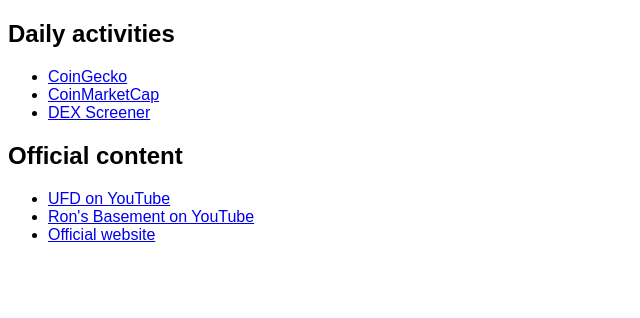
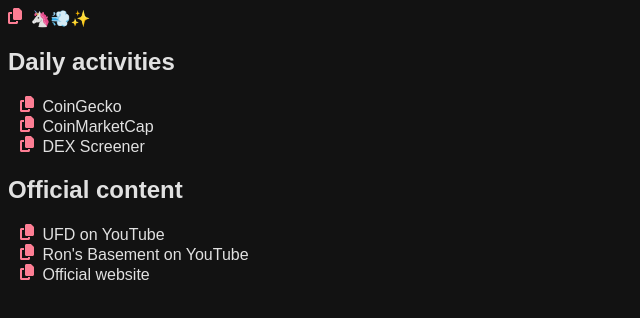
Before and after one commit to ufd-dev/raid-extension, a website built with Vite: page src/sidepanel.html in a window 1280 px wide. Shown: the whole page, without its empty margins (0-640 px from the left). Built offline with nearby package versions, Linux system fonts and the light colour scheme.

Commit message:
add copy behavior and styling

```diff
--- a/manifest.config.ts
+++ b/manifest.config.ts
@@ -23,7 +23,7 @@
     icons: {
       "128": "public/icon128.png",
     },
-    permissions: ["sidePanel"],
+    permissions: ["clipboardWrite", "sidePanel"],
     background: {
       service_worker: "src/background.ts",
     },
--- a/src/sidepanel.html
+++ b/src/sidepanel.html
@@ -3,43 +3,21 @@
   <head>
     <title>UFD Raiding</title>
     <link rel="stylesheet" href="styles.css">
+    <script type="module" src="sidepanel.ts"></script>
   </head>
   <body>
+    <div>
+      <a
+        class="copy-anchor"
+        href="#"
+        data-href="&#x1F984;&#x1F4A8;&#x2728;"
+      ><img class="copy-icon" src="img/copy.svg" />
+      </a>
+      &#x1F984;&#x1F4A8;&#x2728;
+    </div>
     <h2>Daily activities</h1>
-    <ul>
-        <li>
-            <a href="https://www.coingecko.com/en/coins/unicorn-fart-dust" target="_blank">
-                CoinGecko
-            </a>
-        </li>
-        <li>
-            <a href="https://coinmarketcap.com/currencies/unicorn-fart-dust/" target="_blank">
-                CoinMarketCap
-            </a>
-        </li>
-        <li>
-            <a href="https://dexscreener.com/solana/eL5fUxj2J4CiQsmW85k5FG9DvuQjjUoBHoQBi2Kpump" target="_blank">
-                DEX Screener
-            </a>
-        </li>
-    </ul>
+    <ul id="activity-link-list"></ul>
     <h2>Official content</h1>
-    <ul>
-      <li>
-        <a href="https://www.youtube.com/@unicornfartdustUFD" target="_blank">
-          UFD on YouTube
-        </a>
-      </li>
-      <li>
-        <a href="https://www.youtube.com/@ronsbasement" target="_blank">
-          Ron's Basement on YouTube
-        </a>
-      </li>
-      <li>
-        <a href="https://unicornfartdust.com/" target="_blank">
-          Official website
-        </a>
-      </li>
-    </ul>
+    <ul id="content-link-list"></ul>
   </body>
 </html>
--- /dev/null
+++ b/src/sidepanel.ts
@@ -0,0 +1,58 @@
+import { writeClipboardText } from "./utils/clipboard";
+
+type Link = { href: string; text: string };
+
+const createLinkLi = (link: Link) => /* html */ `
+  <li>
+    <a
+      class="copy-anchor"
+      href="#"
+      data-href="${link.href}"
+    >
+      <img class="copy-icon" src="img/copy.svg" />
+    </a>
+    <a href="${link.href}" target="_blank">${link.text}</a>
+  </li>
+`;
+
+const activities = [
+  {
+    text: "CoinGecko",
+    href: "https://www.coingecko.com/en/coins/unicorn-fart-dust",
+  },
+  {
+    text: "CoinMarketCap",
+    href: "https://coinmarketcap.com/currencies/unicorn-fart-dust/",
+  },
+  {
+    text: "DEX Screener",
+    href: "https://dexscreener.com/solana/eL5fUxj2J4CiQsmW85k5FG9DvuQjjUoBHoQBi2Kpump",
+  },
+] satisfies Link[];
+
+const links = [
+  {
+    text: "UFD on YouTube",
+    href: "https://www.youtube.com/@unicornfartdustUFD",
+  },
+  {
+    text: "Ron's Basement on YouTube",
+    href: "https://www.youtube.com/@ronsbasement",
+  },
+  { text: "Official website", href: "https://unicornfartdust.com/" },
+] satisfies Link[];
+
+document.addEventListener("DOMContentLoaded", function () {
+  document.getElementById("activity-link-list")!.innerHTML = activities
+    .map(createLinkLi)
+    .join("");
+  document.getElementById("content-link-list")!.innerHTML = links
+    .map(createLinkLi)
+    .join("");
+
+  document.querySelectorAll(".copy-anchor").forEach((el) => {
+    el.addEventListener("click", () => {
+      writeClipboardText((el as HTMLElement).dataset.href ?? "");
+    });
+  });
+});
--- a/src/styles.css
+++ b/src/styles.css
@@ -1,4 +1,35 @@
 body {
+  background-color: #121212; /* 1e for paper */
+  color: #e1e1e1; /* 7e for heading */
   font-family: sans-serif;
   font-size: 16px;
 }
+
+a {
+  color: #e1e1e1;
+  text-decoration: none;
+}
+a:hover {
+  text-decoration: underline;
+}
+
+ul {
+  list-style-type: none;
+  padding-left: 12px;
+}
+
+.copy-anchor {
+  filter: invert(0.5) sepia(1) hue-rotate(300deg) saturate(2.5);
+  margin-right: 4px;
+}
+.copy-anchor:hover {
+  text-decoration: none;
+  filter: invert(0.7) sepia(1) hue-rotate(300deg) saturate(2.5);
+}
+.copy-anchor:active {
+  filter: invert(0.9) sepia(1) hue-rotate(300deg) saturate(2.5);
+}
+
+.copy-icon {
+  height: 1rem;
+}
--- /dev/null
+++ b/src/utils/clipboard.ts
@@ -0,0 +1,5 @@
+export function writeClipboardText(text: string) {
+  navigator.clipboard
+    .writeText(text)
+    .catch((error) => console.error(error.message));
+}
```
Also changed, not shown: src/img/copy.svg (added).
